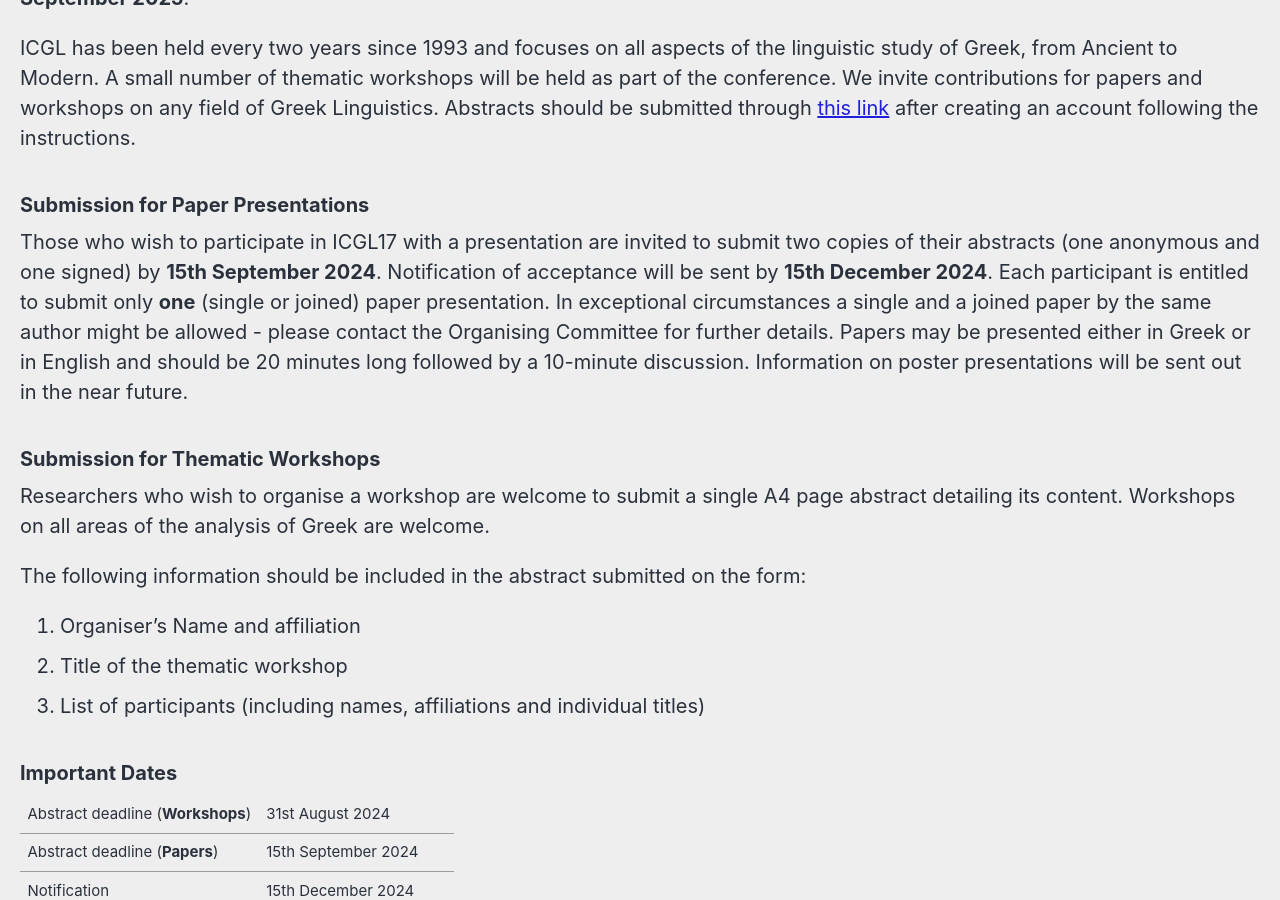
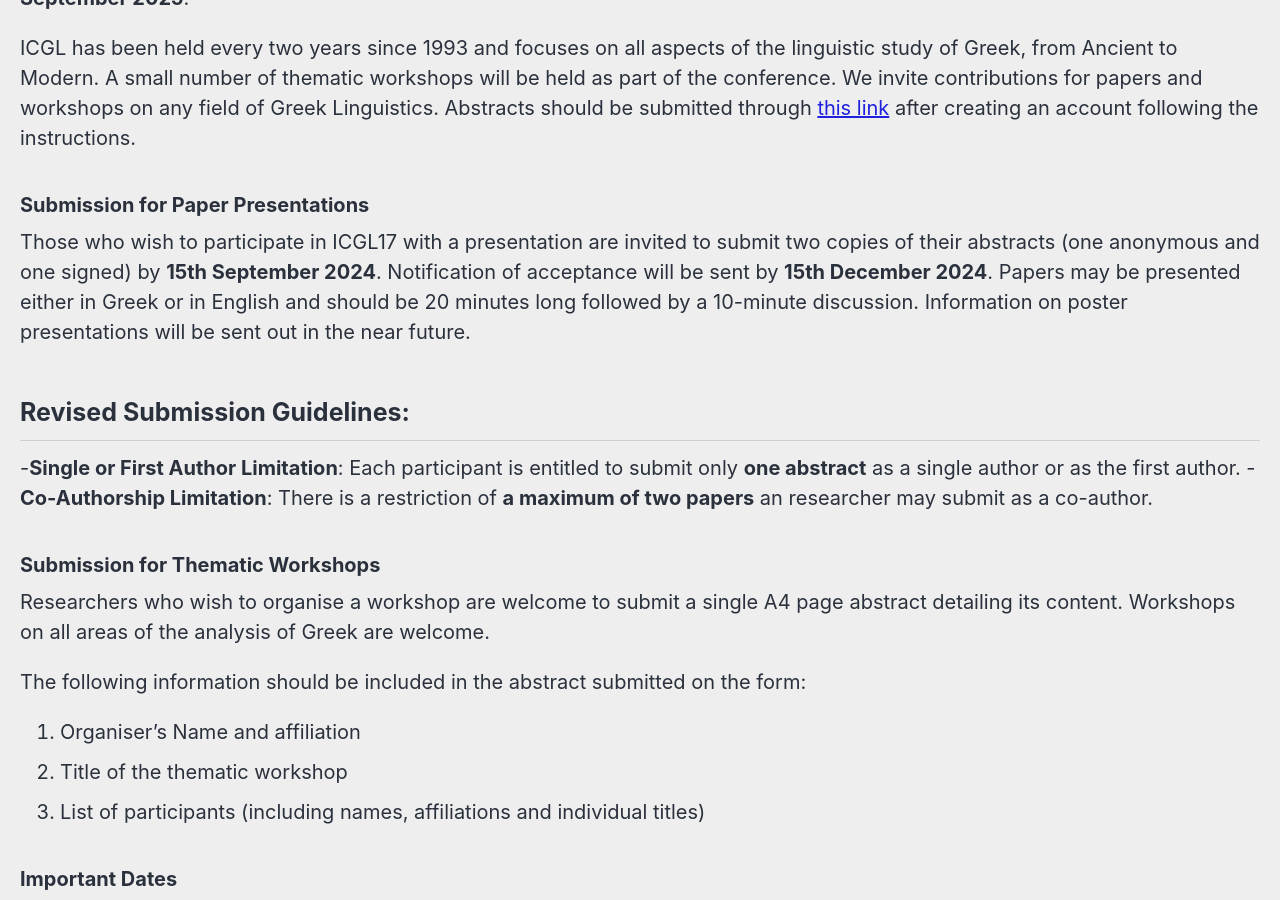
Before and after one commit to roryleung/ICGL17, a Jekyll site: the page built from _pages/cfp.md, in a window 1280 px wide and 900 px high, scrolled down 600 px. Built offline with Jekyll 4.4.1, drawn with Linux system fonts in a browser that asks for light colours; cached includes are drawn as plain includes; nearby versions of some CDN libraries.

Commit message:
Update cfp.md

```diff
--- a/_pages/cfp.md
+++ b/_pages/cfp.md
@@ -16,8 +16,12 @@ ICGL has been held every two years since 1993 and focuses on all aspects of the
 
 ### Submission for Paper Presentations
 
-Those who wish to participate in ICGL17 with a presentation are invited to submit two copies of their abstracts (one anonymous and one signed) by **15th September 2024**. Notification of acceptance will be sent by **15th December 2024**. Each participant is entitled to submit only **one** (single or joined) paper presentation. In exceptional circumstances a single and a joined paper by the same author might be allowed - please contact the Organising Committee for further details. Papers may be presented either in Greek or in English and should be 20 minutes long followed by a 10-minute discussion. Information on poster presentations will be sent out in the near future.
+Those who wish to participate in ICGL17 with a presentation are invited to submit two copies of their abstracts (one anonymous and one signed) by **15th September 2024**. Notification of acceptance will be sent by **15th December 2024**. Papers may be presented either in Greek or in English and should be 20 minutes long followed by a 10-minute discussion. Information on poster presentations will be sent out in the near future.
 
+## Revised Submission Guidelines:
+
+-**Single or First Author Limitation**: Each participant is entitled to submit only **one abstract** as a single author or as the first author.
+-**Co-Authorship Limitation**: There is a restriction of **a maximum of two papers** an researcher may submit as a co-author.
 
 ### Submission for Thematic Workshops
 
```
